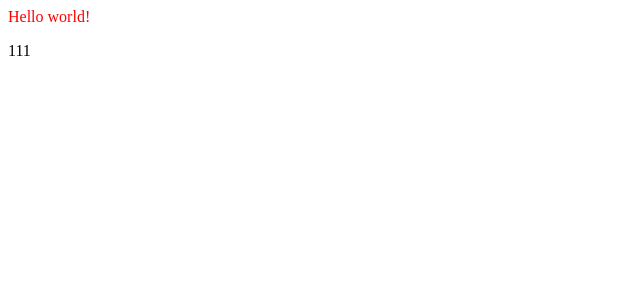
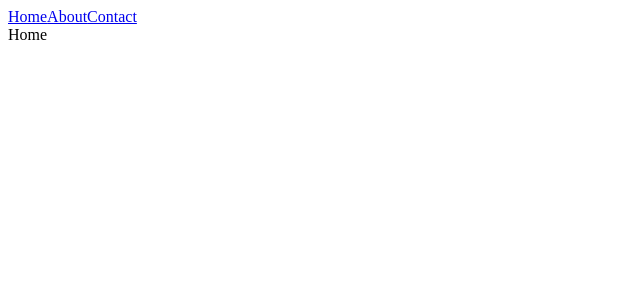
Before and after one commit to zhangpanweb/common-react-boilerplate, a React app: page / in a window 1280 px wide. Shown: the top 300 px of the page, without its empty margins (0-640 px from the left). Built offline with nearby package versions, Linux system fonts and the light colour scheme; the HTML template or start-up script is replaced by a standard one.

Commit message:
add webpack-dev-server

```diff
--- a/app.js
+++ b/app.js
@@ -7,7 +7,7 @@ const PORT = process.env.PORT || '3100';
 
 app.use(express.static('dist'));
 
-app.get('/', async (req, res) => {
+app.get('/*', async (req, res) => {
   const page = fs.readFileSync('./views/index.html');
   res.end(page);
 })
--- a/entry/index.jsx
+++ b/entry/index.jsx
@@ -1,6 +1,11 @@
 import React from 'react';
 import ReactDOM from 'react-dom';
+import {BrowserRouter} from 'react-router-dom';
 
 import App from '../pages/App';
 
-ReactDOM.render(<App />, document.getElementById('root'));
+ReactDOM.render(
+  <BrowserRouter>
+    <App />
+  </BrowserRouter>,
+  document.getElementById('root'));
--- a/pages/App.jsx
+++ b/pages/App.jsx
@@ -1,10 +1,68 @@
 import React from 'react';
+import { Route, Switch, Link } from 'react-router-dom';
+
 import './app.less';
+
+const Home = () => (
+  <div>Home</div>
+)
+
+const About = () => (
+  <div>About</div>
+)
+
+const ContactA = ()=>(
+  <div>ContactA</div>
+)
+
+const ContactBA = ()=>(
+  <div>ContactBA</div>
+)
+
+
+const ContactBB = ()=>(
+  <div>ContactBB</div>
+)
+
+const ContactB = ({match})=>(
+  <>
+    <div>
+      <Link to={`${match.url}/b-1`}>contact BA</Link>
+      <Link to={`${match.url}/b-2`}>contact BB</Link>
+    </div>
+    <Switch>
+      <Route path={`${match.url}/b-1`} component={ContactBA}/>
+      <Route path={`${match.url}/b-2`} component={ContactBB}/>
+    </Switch>
+  </>
+)
+
+const Contact = ({match}) => (
+  <>
+    <p>contact</p>
+    <div>
+      <Link to={`${match.url}/a`}>contact A</Link>
+      <Link to={`${match.url}/b`}>contact B</Link>
+    </div>
+    <Switch>
+      <Route path={`${match.url}/a`} component={ContactA}/>
+      <Route path={`${match.url}/b`} component={ContactB}/>
+    </Switch>
+  </>
+)
 
 const App = () => (
   <>
-    <div className="hello">Hello world!</div>
-    <p>111</p>
+    <div>
+      <Link to="/">Home</Link>
+      <Link to="/about">About</Link>
+      <Link to="/contact">Contact</Link>
+    </div>
+    <Switch>
+      <Route exact path="/" component={Home} />
+      <Route path="/about" component={About} />
+      <Route path="/contact" component={Contact} />
+    </Switch>
   </>
 )
 
--- a/webpack.config.js
+++ b/webpack.config.js
@@ -7,7 +7,8 @@ module.exports = () => ({
   },
   output: {
     path: path.resolve(__dirname, 'dist'),
-    filename: 'bundle.js'
+    filename: 'bundle.js',
+    publicPath: '/'
   },
   resolve: {
     extensions: ['.jsx', '.js']
@@ -33,5 +34,11 @@ module.exports = () => ({
     ]
   },
   watch: true,
-  devtool: 'source-map'
+  devServer: {
+    historyApiFallback: true,
+    contentBase: './views',
+    publicPath: '/',
+    open: true
+  },
+  devtool: 'eval-source-map'
 })
```
Also changed, not shown: package.json (+9 -3 lines), 4 other files (tests, documents, lock files or other folders).
